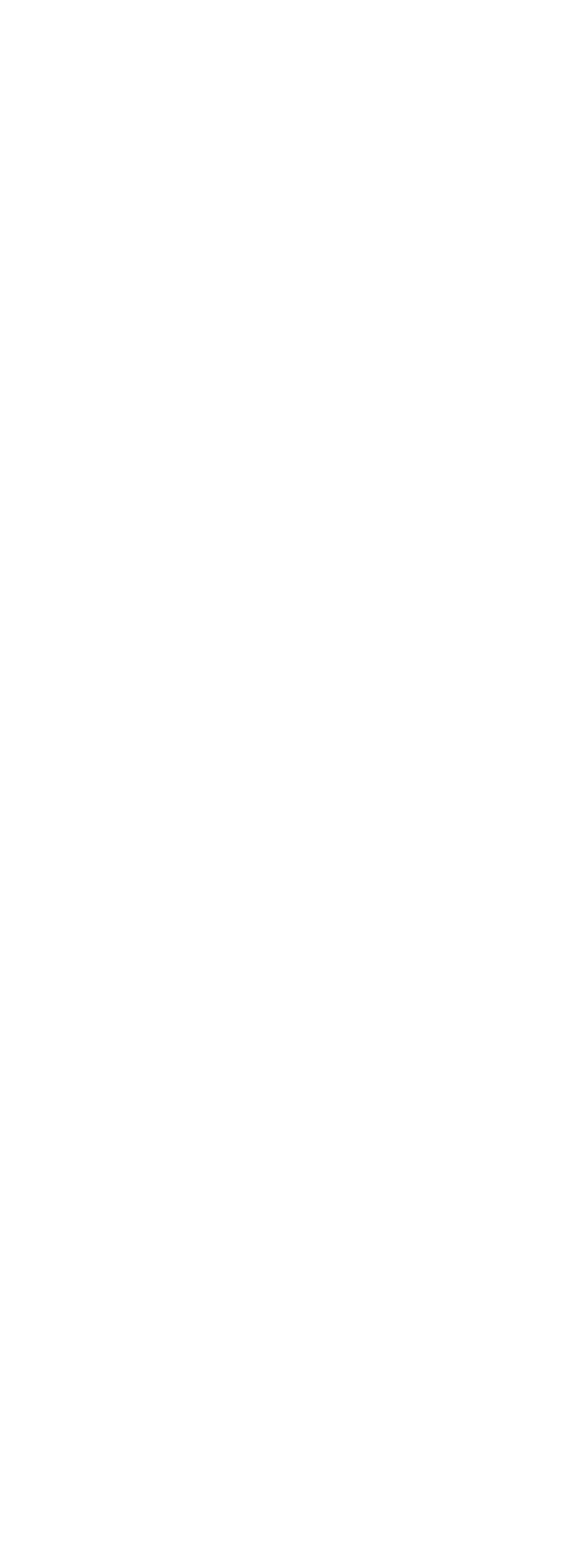
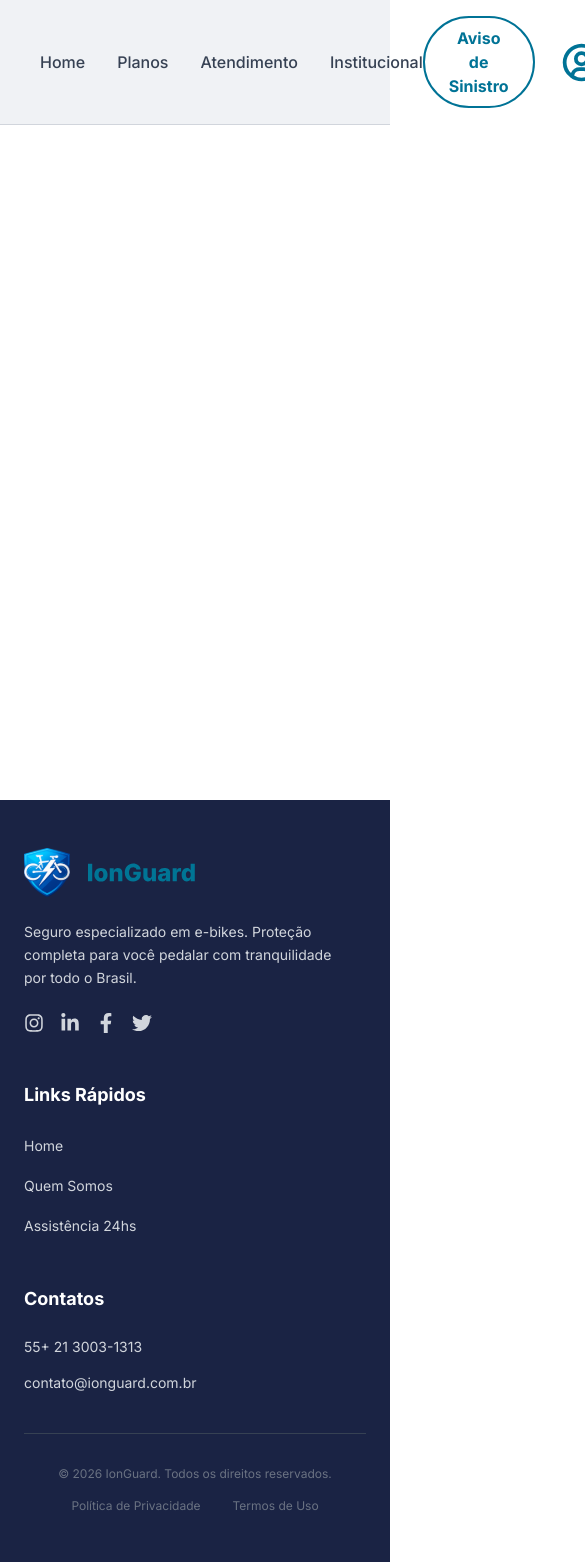
Before and after one commit to ON-ToMany/Gerenciador-Seguros-Front, a React (Vite) app: page / in a window 390 px wide. Shown: the whole page, 585 px wide, since content can reach past the window. Before the commit the page ends 844 px from the top, so only its background shows below. Built offline with nearby package versions, Linux system fonts and the light colour scheme.

Commit message:
Foi criado e e estilizado as seções Header e Footer

```diff
--- a/src/App.tsx
+++ b/src/App.tsx
@@ -1,7 +1,23 @@
+import { BrowserRouter } from "react-router-dom"
+import { Header } from "./components/header/Header"
+import { Footer } from "./components/footer/Footer"
+
 function App() {
+  return (
+    <BrowserRouter>
 
-  return (
-    <></>
+
+        <Header />
+
+
+        <div className="min-h-[80vh]">
+
+        </div>
+
+        <Footer />
+
+
+    </BrowserRouter>
   )
 }
 
--- a/src/components/footer/Footer.tsx
+++ b/src/components/footer/Footer.tsx
@@ -1,7 +1,90 @@
-function Footer() {
+import {
+  FaInstagram,
+  FaLinkedinIn,
+  FaFacebookF,
+  FaTwitter,
+} from "react-icons/fa";
+
+export const Footer = () => {
   return (
-    <div>Footer</div>
-  )
-}
+    <footer className="bg-[#1a2344] text-gray-300 py-12 px-6 font-sans">
+      <div className="max-w-7xl mx-auto grid grid-cols-1 md:grid-cols-3 gap-12 border-b border-gray-700 pb-10">
 
-export default Footer
+        <div className="space-y-6">
+          <div className="flex items-center gap-2">
+
+
+            <img src="src\Assets\logoescrita.svg" alt="" />
+          </div>
+          <p className="text-sm leading-relaxed max-w-xs">
+            Seguro especializado em e-bikes. Proteção completa para você pedalar
+            com tranquilidade por todo o Brasil.
+          </p>
+
+
+          <div className="flex gap-4">
+            <FaInstagram
+              size={20}
+              className="cursor-pointer hover:text-cyan-600 transition-colors"
+            />
+            <FaLinkedinIn
+              size={20}
+              className="cursor-pointer hover:text-cyan-600 transition-colors"
+            />
+            <FaFacebookF
+              size={20}
+              className="cursor-pointer hover:text-cyan-600 transition-colors"
+            />
+            <FaTwitter
+              size={20}
+              className="cursor-pointer hover:text-cyan-600 transition-colors"
+            />
+          </div>
+        </div>
+
+
+        <div className="space-y-6">
+          <h3 className="text-white font-bold text-lg">Links Rápidos</h3>
+          <ul className="space-y-4">
+            {["Home", "Quem Somos", "Assistência 24hs"].map((item) => (
+              <li key={item}>
+                <a
+                  href="#"
+                  className="hover:text-cyan-600 transition-colors text-sm"
+                >
+                  {item}
+                </a>
+              </li>
+            ))}
+          </ul>
+        </div>
+
+
+        <div className="space-y-6">
+          <h3 className="text-white font-bold text-lg">Contatos</h3>
+          <ul className="space-y-4 text-sm">
+            <li className="hover:text-cyan-600 cursor-default transition-colors">
+              55+ 21 3003-1313
+            </li>
+            <li className="hover:text-cyan-600 cursor-pointer transition-colors">
+              contato@ionguard.com.br
+            </li>
+          </ul>
+        </div>
+      </div>
+
+
+      <div className="max-w-7xl mx-auto pt-8 flex flex-col md:flex-row justify-between items-center text-xs text-gray-500 gap-4">
+        <p>© 2026 IonGuard. Todos os direitos reservados.</p>
+        <div className="flex gap-8">
+          <a href="#" className="hover:text-cyan-600 transition-colors">
+            Política de Privacidade
+          </a>
+          <a href="#" className="hover:text-cyan-600 transition-colors">
+            Termos de Uso
+          </a>
+        </div>
+      </div>
+    </footer>
+  );
+};
--- a/src/components/header/Header.tsx
+++ b/src/components/header/Header.tsx
@@ -1,7 +1,66 @@
-function Header() {
+import { useState } from "react";
+import { Link } from "react-router-dom";
+import { BiUserCircle } from "react-icons/bi";
+
+export const Header = () => {
+  const [isDropdownOpen, setIsDropdownOpen] = useState(false);
+
   return (
-    <div>Header</div>
-  )
-}
+    <nav className="w-full flex items-center justify-between px-10 py-4 bg-[#F0F2F5] border-b border-gray-300">
+      <div className="flex items-center gap-3">
+        <img
+          src="src\Assets\logoescrita.svg"
+          alt="IonGuard Logo"
+          className="h-10 w-auto"
+        />
 
-export default Header
+      </div>
+
+      <div className="flex gap-8 items-center">
+        {["Home", "Planos", "Atendimento", "Institucional"].map((item) => (
+          <Link
+            key={item}
+            to={`/${item.toLowerCase()}`}
+            className="text-gray-700 font-medium hover:text-[#007396] transition-all"
+          >
+            {item}
+          </Link>
+        ))}
+      </div>
+
+      <div className="flex items-center gap-6 relative">
+        <button className="border-2 border-[#007396] text-[#007396] px-6 py-2 rounded-full font-bold hover:bg-[#007396] hover:text-white transition-all cursor-pointer">
+          Aviso de Sinistro
+        </button>
+
+        <div className="relative">
+          <button
+            onClick={() => setIsDropdownOpen(!isDropdownOpen)}
+            className="text-[#007396] cursor-pointer flex items-center"
+          >
+            <BiUserCircle size={45} />
+          </button>
+
+          {isDropdownOpen && (
+            <div className="absolute right-0 mt-2 w-48 bg-[#007396] rounded-b-xl shadow-lg z-50 overflow-hidden">
+              <div className="flex flex-col text-white">
+                <Link
+                  to="/login-cliente"
+                  className="px-6 py-4 hover:bg-[#005c78] transition-colors border-b border-white/10"
+                >
+                  Cliente
+                </Link>
+                <Link
+                  to="/login-funcionario"
+                  className="px-6 py-4 hover:bg-[#005c78] transition-colors"
+                >
+                  Funcionario
+                </Link>
+              </div>
+            </div>
+          )}
+        </div>
+      </div>
+    </nav>
+  );
+};
```
Also changed, not shown: src/Assets/logoescrita.svg (added), 1 other file (tests, documents, lock files or other folders).
